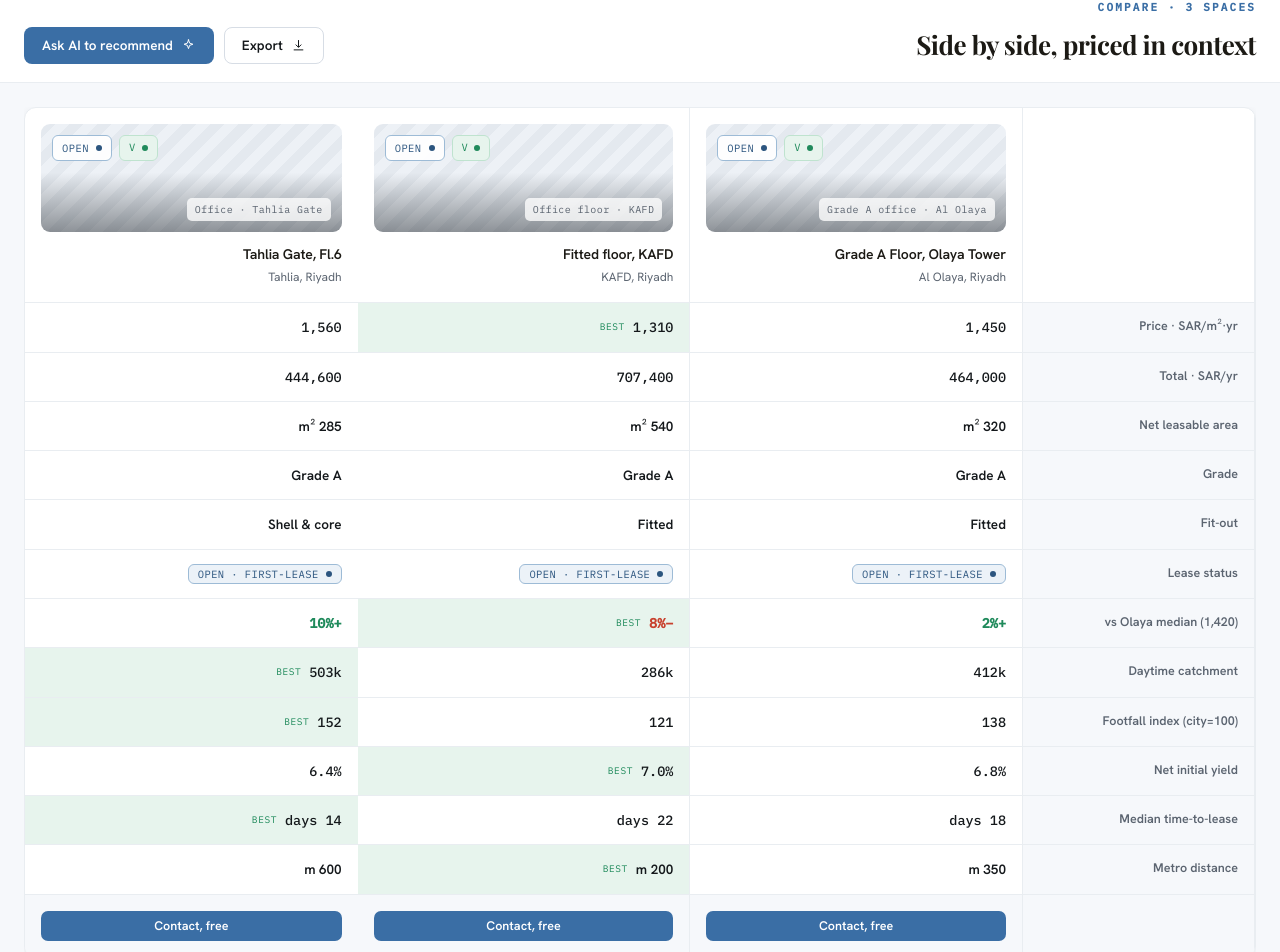
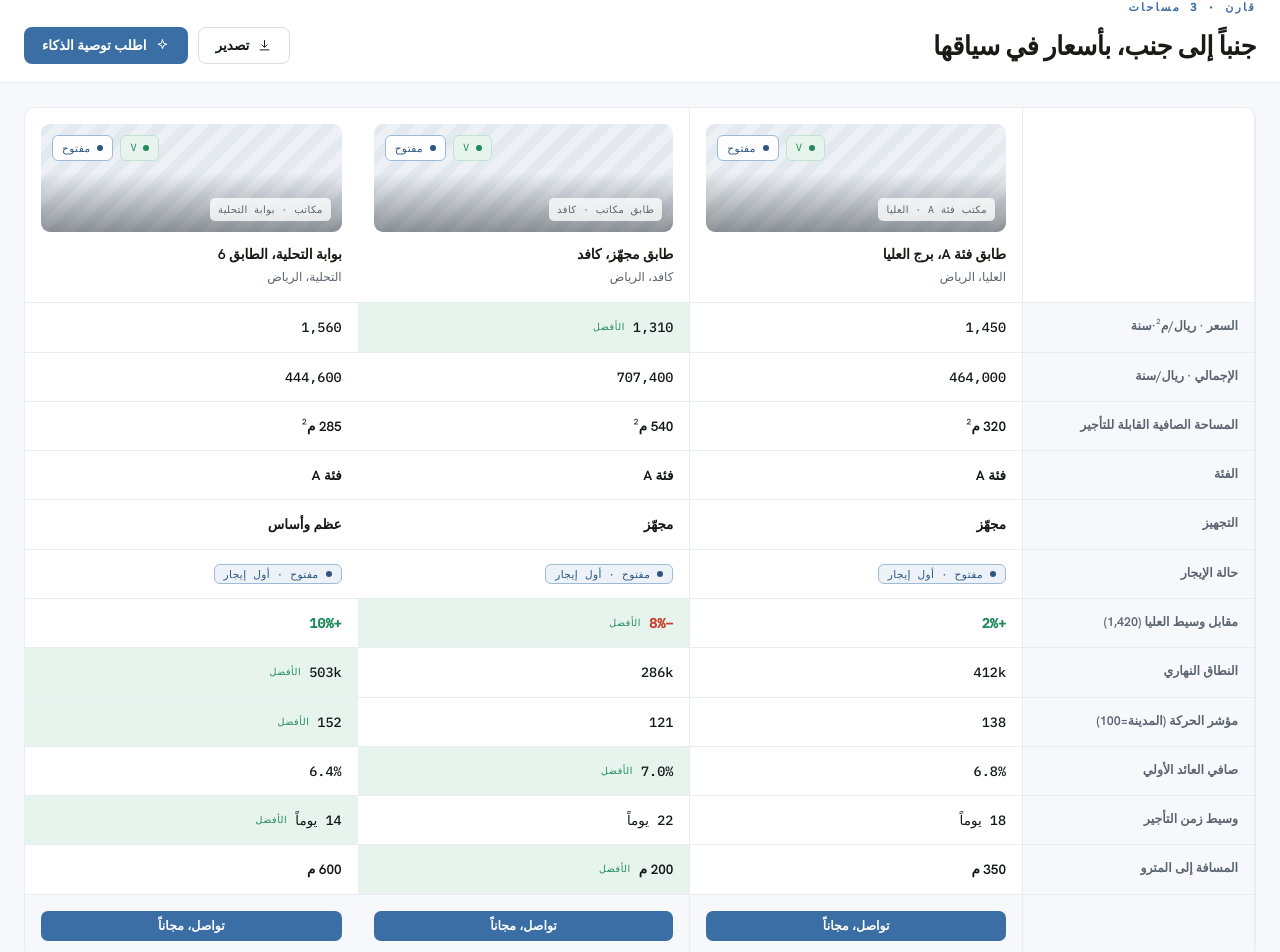
Before and after one commit to saleemzeidan123/satmarkets, a Next.js app: page /ar/compare in a window 1280 px wide. Shown: the part 119-1071 px from the top of the page. Built offline with nearby package versions, Linux system fonts and the light colour scheme.

Commit message:
i18n: Arabic localization of /compare (RTL)

```diff
--- a/src/app/[locale]/compare/page.tsx
+++ b/src/app/[locale]/compare/page.tsx
@@ -7,12 +7,30 @@ type Row = [string, [string, string, string], number | null, string];
 
 export default function ComparePage({ params }: { params: { locale: string } }) {
  if (!isLocale(params.locale)) notFound();
- const cols: Col[] = [
+ const ar = params.locale === "ar";
+ const cols: Col[] = ar ? [
+  { ttl: "طابق فئة A، برج العليا", dist: "العليا", ph: "مكتب فئة A · العليا", freeze: "open" },
+  { ttl: "طابق مجهّز، كافد", dist: "كافد", ph: "طابق مكاتب · كافد", freeze: "open" },
+  { ttl: "بوابة التحلية، الطابق 6", dist: "التحلية", ph: "مكاتب · بوابة التحلية", freeze: "open" },
+ ] : [
   { ttl: "Grade A Floor, Olaya Tower", dist: "Al Olaya", ph: "Grade A office · Al Olaya", freeze: "open" },
   { ttl: "Fitted floor, KAFD", dist: "KAFD", ph: "Office floor · KAFD", freeze: "open" },
   { ttl: "Tahlia Gate, Fl.6", dist: "Tahlia", ph: "Office · Tahlia Gate", freeze: "open" },
  ];
- const rows: Row[] = [
+ const rows: Row[] = ar ? [
+  ["السعر · ريال/م²·سنة", ["1,450", "1,310", "1,560"], 1, "mono"],
+  ["الإجمالي · ريال/سنة", ["464,000", "707,400", "444,600"], null, "mono"],
+  ["المساحة الصافية القابلة للتأجير", ["320 م²", "540 م²", "285 م²"], null, ""],
+  ["الفئة", ["فئة A", "فئة A", "فئة A"], null, ""],
+  ["التجهيز", ["مجهّز", "مجهّز", "عظم وأساس"], null, ""],
+  ["حالة الإيجار", ["open", "open", "open"], null, "freeze"],
+  ["مقابل وسيط العليا (1,420)", ["+2%", "−8%", "+10%"], 1, "delta"],
+  ["النطاق النهاري", ["412k", "286k", "503k"], 2, "mono"],
+  ["مؤشر الحركة (المدينة=100)", ["138", "121", "152"], 2, "mono"],
+  ["صافي العائد الأولي", ["6.8%", "7.0%", "6.4%"], 1, "mono"],
+  ["وسيط زمن التأجير", ["18 يوماً", "22 يوماً", "14 يوماً"], 2, "mono"],
+  ["المسافة إلى المترو", ["350 م", "200 م", "600 م"], 1, ""],
+ ] : [
   ["Price · SAR/m²·yr", ["1,450", "1,310", "1,560"], 1, "mono"],
   ["Total · SAR/yr", ["464,000", "707,400", "444,600"], null, "mono"],
   ["Net leasable area", ["320 m²", "540 m²", "285 m²"], null, ""],
@@ -32,12 +50,12 @@ export default function ComparePage({ params }: { params: { locale: string } })
    <div style={{ maxWidth: 1360, margin: "0 auto" }}>
     <div className="row between wrap" style={{ padding: "22px 24px 18px", alignItems: "flex-end", borderBottom: "1px solid var(--silver)", background: "var(--paper)", gap: 16 }}>
      <div>
-      <div className="eyebrow">Compare · 3 spaces</div>
-      <h1 style={{ fontSize: 26, fontWeight: 700, letterSpacing: "-.02em", margin: "10px 0 0" }}>Side by side, priced in context</h1>
+      <div className="eyebrow">{ar ? "قارن · 3 مساحات" : "Compare · 3 spaces"}</div>
+      <h1 style={{ fontSize: 26, fontWeight: 700, letterSpacing: "-.02em", margin: "10px 0 0" }}>{ar ? "جنباً إلى جنب، بأسعار في سياقها" : "Side by side, priced in context"}</h1>
      </div>
      <div className="row gap10 wrap">
-      <span className="btn secondary"><Icon.download size={15} /> Export</span>
-      <span className="btn primary"><Icon.spark size={15} /> Ask AI to recommend</span>
+      <span className="btn secondary"><Icon.download size={15} /> {ar ? "تصدير" : "Export"}</span>
+      <span className="btn primary"><Icon.spark size={15} /> {ar ? "اطلب توصية الذكاء" : "Ask AI to recommend"}</span>
      </div>
     </div>
 
@@ -49,10 +67,10 @@ export default function ComparePage({ params }: { params: { locale: string } })
         {cols.map((c, i) => (
          <div key={i} style={{ padding: 16, borderRight: i < 2 ? "1px solid var(--silver)" : "none", borderBottom: "1px solid var(--silver)" }}>
           <div style={{ position: "relative" }}>
-           <Ph label={c.ph} h={108} style={{ borderRadius: 9 }} badges={[<Verified key="v" text="V" />, <span key="f" className={"freeze " + c.freeze} style={{ background: "rgba(255,255,255,.92)" }}><span className="dot" />{c.freeze === "open" ? "Open" : "Capped"}</span>]} />
+           <Ph label={c.ph} h={108} style={{ borderRadius: 9 }} badges={[<Verified key="v" text="V" />, <span key="f" className={"freeze " + c.freeze} style={{ background: "rgba(255,255,255,.92)" }}><span className="dot" />{c.freeze === "open" ? (ar ? "مفتوح" : "Open") : (ar ? "مسقوف" : "Capped")}</span>]} />
           </div>
           <div style={{ fontSize: 14, fontWeight: 600, marginTop: 12, letterSpacing: "-.01em" }}>{c.ttl}</div>
-          <div className="muted" style={{ fontSize: 12, marginTop: 3 }}>{c.dist}, Riyadh</div>
+          <div className="muted" style={{ fontSize: 12, marginTop: 3 }}>{c.dist}، {ar ? "الرياض" : "Riyadh"}</div>
          </div>
         ))}
        </div>
@@ -65,9 +83,9 @@ export default function ComparePage({ params }: { params: { locale: string } })
           return (
            <div key={ci} style={{ padding: "14px 16px", borderRight: ci < 2 ? "1px solid var(--silver)" : "none", background: best ? "var(--green-wash)" : "transparent", display: "flex", alignItems: "center", gap: 8 }}>
             {r[3] === "freeze"
-             ? <span className={"freeze " + v}><span className="dot" />{v === "open" ? "Open · first-lease" : "Capped · frozen"}</span>
+             ? <span className={"freeze " + v}><span className="dot" />{v === "open" ? (ar ? "مفتوح · أول إيجار" : "Open · first-lease") : (ar ? "مسقوف · مجمّد" : "Capped · frozen")}</span>
              : <span className={(r[3] === "mono" ? "mono " : "") + (r[3] === "delta" ? "delta up " : "")} style={{ fontSize: 13.5, fontWeight: r[3] === "mono" ? 500 : 600, color: r[3] === "delta" ? (v[0] === "−" ? "var(--red)" : "var(--green)") : "var(--ink)" }}>{v}</span>}
-            {best && <span className="tag" style={{ color: "var(--green)", background: "transparent", border: 0, padding: 0, fontSize: 9.5 }}>BEST</span>}
+            {best && <span className="tag" style={{ color: "var(--green)", background: "transparent", border: 0, padding: 0, fontSize: 9.5 }}>{ar ? "الأفضل" : "BEST"}</span>}
            </div>
           );
          })}
@@ -78,7 +96,7 @@ export default function ComparePage({ params }: { params: { locale: string } })
         <div style={{ padding: "16px", borderRight: "1px solid var(--silver)" }} />
         {cols.map((c, i) => (
          <div key={i} style={{ padding: 16, borderRight: i < 2 ? "1px solid var(--silver)" : "none" }}>
-          <span className="btn primary sm" style={{ width: "100%", justifyContent: "center" }}>Contact, free</span>
+          <span className="btn primary sm" style={{ width: "100%", justifyContent: "center" }}>{ar ? "تواصل، مجاناً" : "Contact, free"}</span>
          </div>
         ))}
        </div>
@@ -87,7 +105,7 @@ export default function ComparePage({ params }: { params: { locale: string } })
 
      <div className="row gap10" style={{ marginTop: 16 }}>
       <span style={{ color: "var(--harbor)" }}><Icon.info size={15} /></span>
-      <span className="muted" style={{ fontSize: 12.5 }}>Highlighted cells mark the strongest value on each metric. Catchment, yield and time-to-lease are drawn from the SAT Rent Index &amp; Location Intelligence, every figure is sourced.</span>
+      <span className="muted" style={{ fontSize: 12.5 }}>{ar ? "الخلايا المميّزة تشير إلى أقوى قيمة لكل مقياس. النطاق والعائد وزمن التأجير مستمدة من مؤشر SAT للإيجارات وذكاء الموقع، وكل رقم موثّق المصدر." : "Highlighted cells mark the strongest value on each metric. Catchment, yield and time-to-lease are drawn from the SAT Rent Index & Location Intelligence, every figure is sourced."}</span>
      </div>
     </div>
    </div>
```
